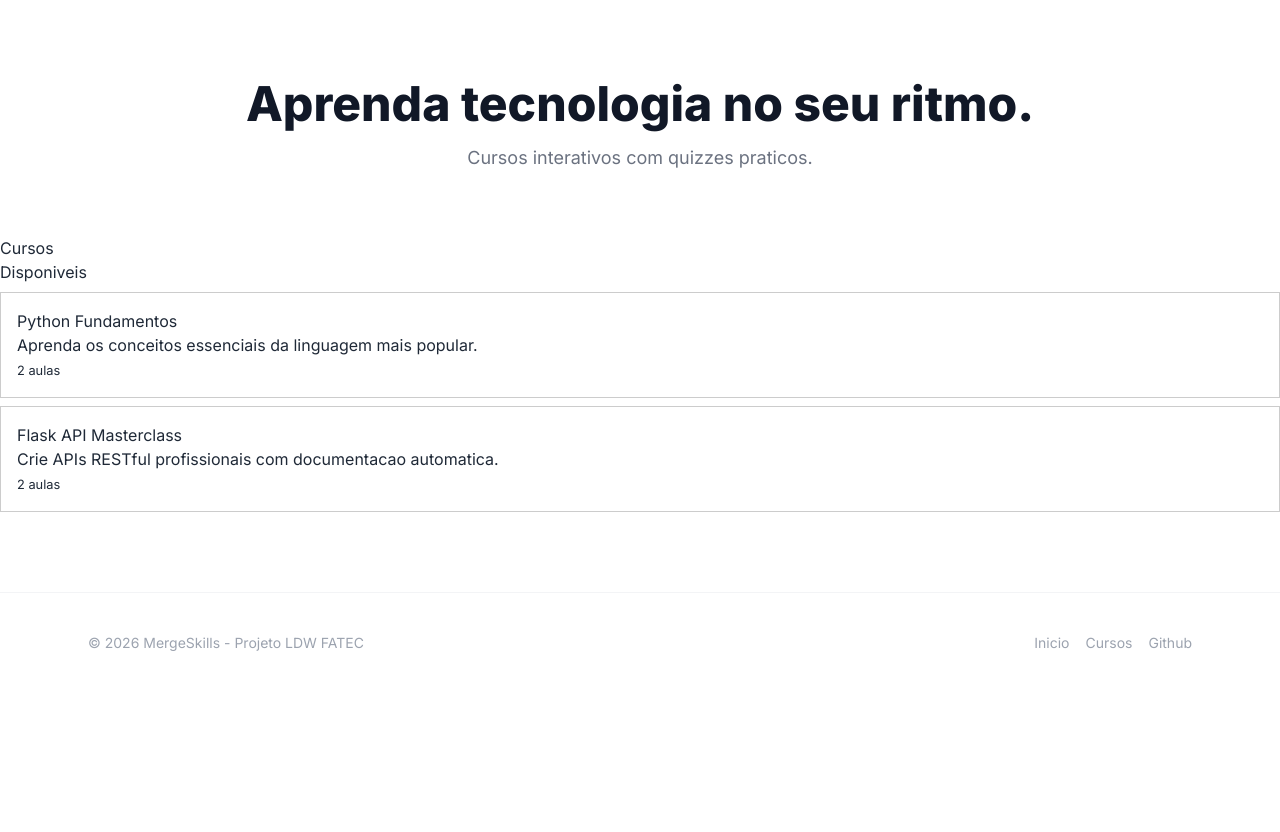
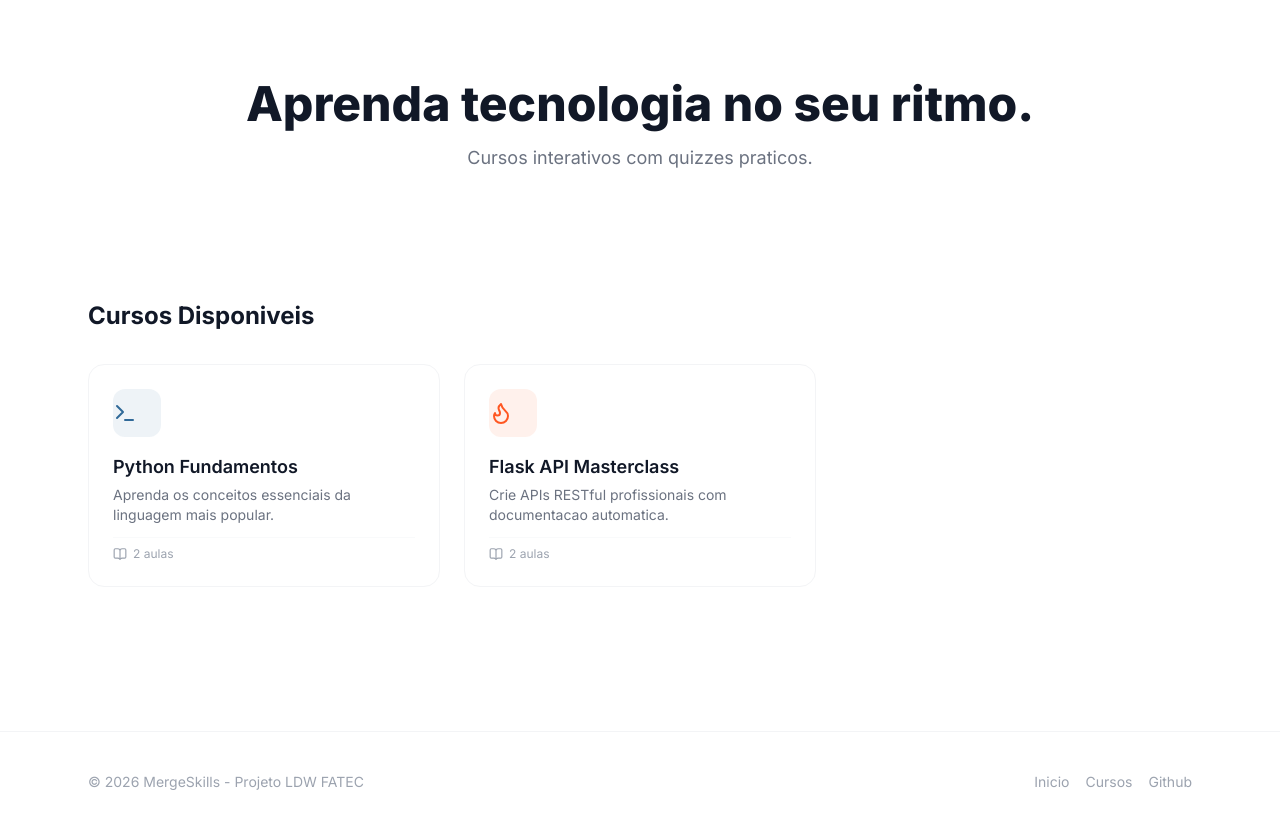
Before and after one commit to Leandro-dsm/ldw-merge-skills-aula-main, a Flask app: page / in a window 1280 px wide. Shown: the part 65-897 px from the top of the page. Before the commit the page ends 716 px from the top, so only its background shows below. Run offline with Flask 3, Linux system fonts and the light colour scheme; parts of the project's set-up code (start-up, migrations or seed data) failed here and were passed over; some libraries are stand-ins or nearby versions.

Commit message:
Atualiza projeto

```diff
--- a/apps/landing/templates/base.html
+++ b/apps/landing/templates/base.html
@@ -44,15 +44,15 @@
 
         <nav class="max-w-6xl max-auto px-6 h-16 flex items-center justify-between">
 
-            <a href="/" class="text-lg font-bold text-gray-900 tracking-tight flex items-center gap-2">
+            <a href="{{ url_for('index') }}" class="text-lg font-bold text-gray-900 tracking-tight flex items-center gap-2">
             <i data-lucide="graduation-cap" class="w-5 h-5 text-brand-600"></i>
                 MergeSkills
             </a>
 
             <div class="hidden sm:flex items-center gap-6 text-sm text-gray-500">
-                <a href="/#recursos" class="hover:text-gray-900 transition-colors">Recursos</a>
-                <a href="/#cursos" class="hover:text-gray-900 transition-colors">Cursos</a>
-                <a href="/#tech" class="hover:text-gray-900 transition-colors">Stack</a>
+                <a href="{{ url_for('index') }}#recursos" class="hover:text-gray-900 transition-colors">Recursos</a>
+                <a href="{{ url_for('index') }}#cursos" class="hover:text-gray-900 transition-colors">Cursos</a>
+                <a href="{{ url_for('index') }}#tech" class="hover:text-gray-900 transition-colors">Stack</a>
             </div>
         </nav>
     </header>
@@ -65,8 +65,8 @@
         <div class="max-w-6xl mx-auto px-6 py-10 flex flex-col sm:flex-row items-center justify-between gap-4 text-sm text-gray-400">
             <p>&copy; 2026 MergeSkills - Projeto LDW FATEC</p>
             <div class="flex gap-4">
-                <a href="/" class="hover:text-gray-600 transition-colors">Inicio</a>
-                <a href="/#cursos" class="hover:text-gray-600 transition-colors">Cursos</a>
+                <a href="{{ url_for('index') }}" class="hover:text-gray-600 transition-colors">Inicio</a>
+                <a href="{{ url_for('index') }}#cursos" class="hover:text-gray-600 transition-colors">Cursos</a>
                 <a href="https://github.com" target="_blank" class="hover:text-gray-600 transition-colors">Github</a>
             </div>
         </div>
--- a/apps/landing/templates/curso.html
+++ b/apps/landing/templates/curso.html
@@ -8,9 +8,9 @@
 <section class="max-w-4xl mx-auto px-6 pt-10">
     <!-- Breadcrumb -->
     <nav class="flex items-center gap-2 text-sm text-gray-400 mb-8">
-        <a href="/" class="hover:text-gray-600 transition-colors">Inicio</a>
+        <a href="{{ url_for('index') }}" class="hover:text-gray-600 transition-colors">Inicio</a>
         <i data-lucide="chevron-right" class="w-4 h-4"></i>
-        <a href="/#cursos" class="hover:text-gray-600 transition-colors">Cursos</a>
+        <a href="{{ url_for('index') }}#cursos" class="hover:text-gray-600 transition-colors">Cursos</a>
         <i data-lucide="chevron-right" class="w-4 h-4"></i>
         <span class="text-gray-600">{{ curso.title }}</span>
     </nav>
@@ -69,7 +69,7 @@
     </div>
 
     <div class="mt-10">
-        <a href="/"
+        <a href="{{ url_for('index') }}"
            class="text-sm font-medium text-gray-500 hover:text-brand-600 transition-colors inline-flex items-center gap-1.5">
             <i data-lucide="arrow-left" class="w-4 h-4"></i>
             Voltar ao Inicio
--- a/apps/landing/templates/index.html
+++ b/apps/landing/templates/index.html
@@ -5,25 +5,37 @@
 {% block content %}
 
 <section class="max-w-6xl mx-auto px-6 pt-20 pb-16 text-center">
+    <h1 class="text-4xl sm:text-5xl font-extrabold text-gray-900 leading-tight">Aprenda tecnologia no seu ritmo.</h1>
 
-    <h1 class="text-4xl sm:text-5xl font-extrabold text-gray-900 leading-tight">Aprenda tecnologia no seu ritmo.</h1>
     <p class="mt-4 text-lg text-gray-500 max-w-2xl mx-auto">Cursos interativos com quizzes praticos.</p>
+</section>
+
+<section class="max-w-6xl mx-auto px-6 py-16">
+    <h2 class="text-2xl font-bold text-gray-900 mb-8">Cursos Disponiveis</h2>
+
+    <div class="grid sm:grid-cols-2 lg:grid-cols-3 gap-6">
+        {% for curso in cursos %}
+            <a href="{{ url_for('curso_detalhe', curso_id=curso.id) }}" class="group block h-full">
+                <article class="bg-white border border-gray-100 rounded-2xl p-6 h-full flex flex-col hover:border-brand-200 hover:shadow-lg transition-all duration-300">
+
+                    <div class="w-12 h-12 rounded-xl flex items-center mb-4" style="background-color: {{ curso.color }}15; color: {{ curso.color}};">
+                        <i data-lucide="{{ curso.icon }}" class="w-6 h-6"></i>
+                    </div>
+
+                        <h3 class="text-lg font-semibold text-gray-900 group-hover:text-brand-600 transition-colors">{{ curso.title }}</h3>
+
+                        <p class="text-sm text-gray-500 mt-1 mb-3 flex-grow">{{ curso.description }}</p>
+
+                        <div class="flex items-center gap-1.5 text-xs text-gray-400 mt-auto pt-2 border-t border-gray-50">
+                            <i data-lucide="book-open" class="w-3.5 h-3.5"></i>
+                            {{ curso.total_lessons }} aulas
+                        </div>
+
+                </article>
+            </a>
+        {% endfor %}
+    </div>
 
 </section>
 
-<section>
-
-
-
-    <h2 class="max-w-6">Cursos Disponiveis</h2>
-
-    {% for curso in cursos%}
-       <div style="border: 1px solid #ccc; padding: 16px; margin: 8px 0;">
-           <h3>{{curso.title}}</h3>
-           <p>{{curso.description}}</p>
-           <small>{{curso.total_lessons}} aulas</small>
-       </div>
-    {% endfor %}
-</section>
-
 {% endblock content %}
```
Also changed, not shown: apps/landing/requirements.txt (line endings or trailing spaces).
